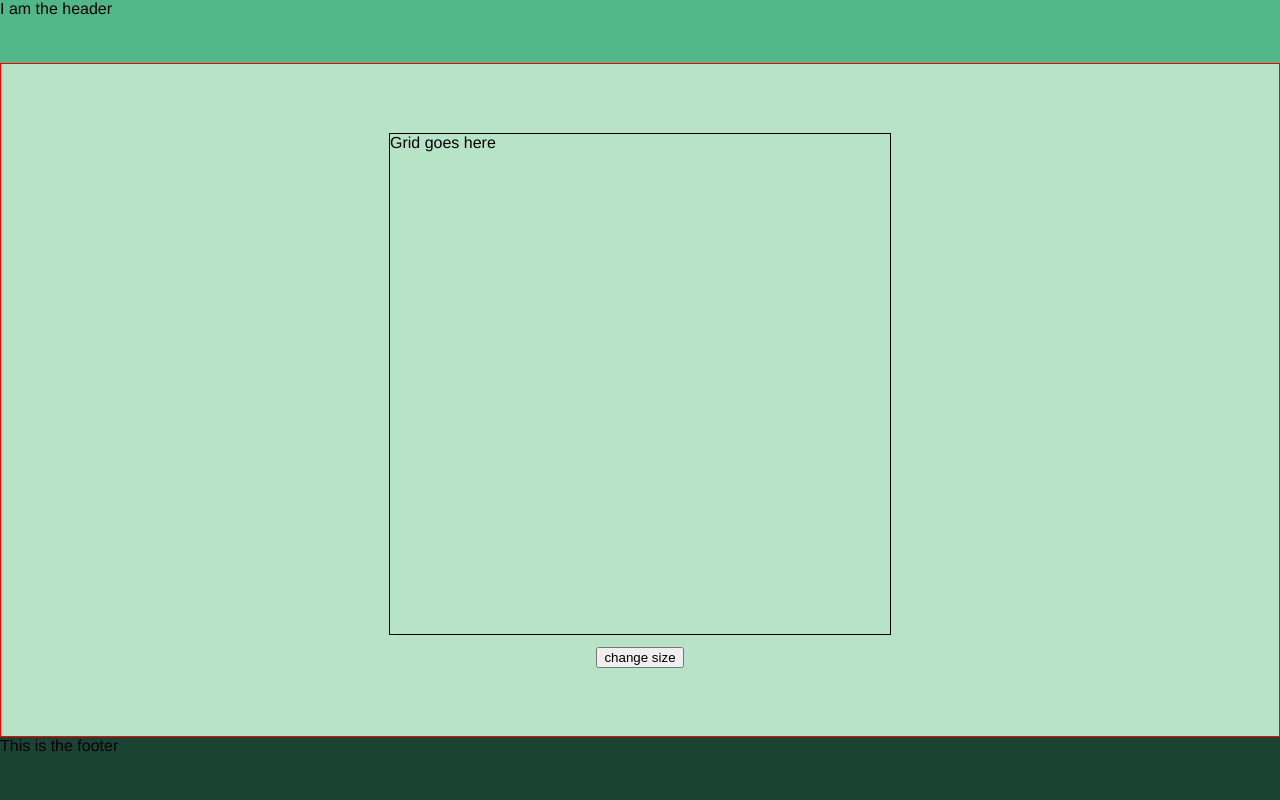
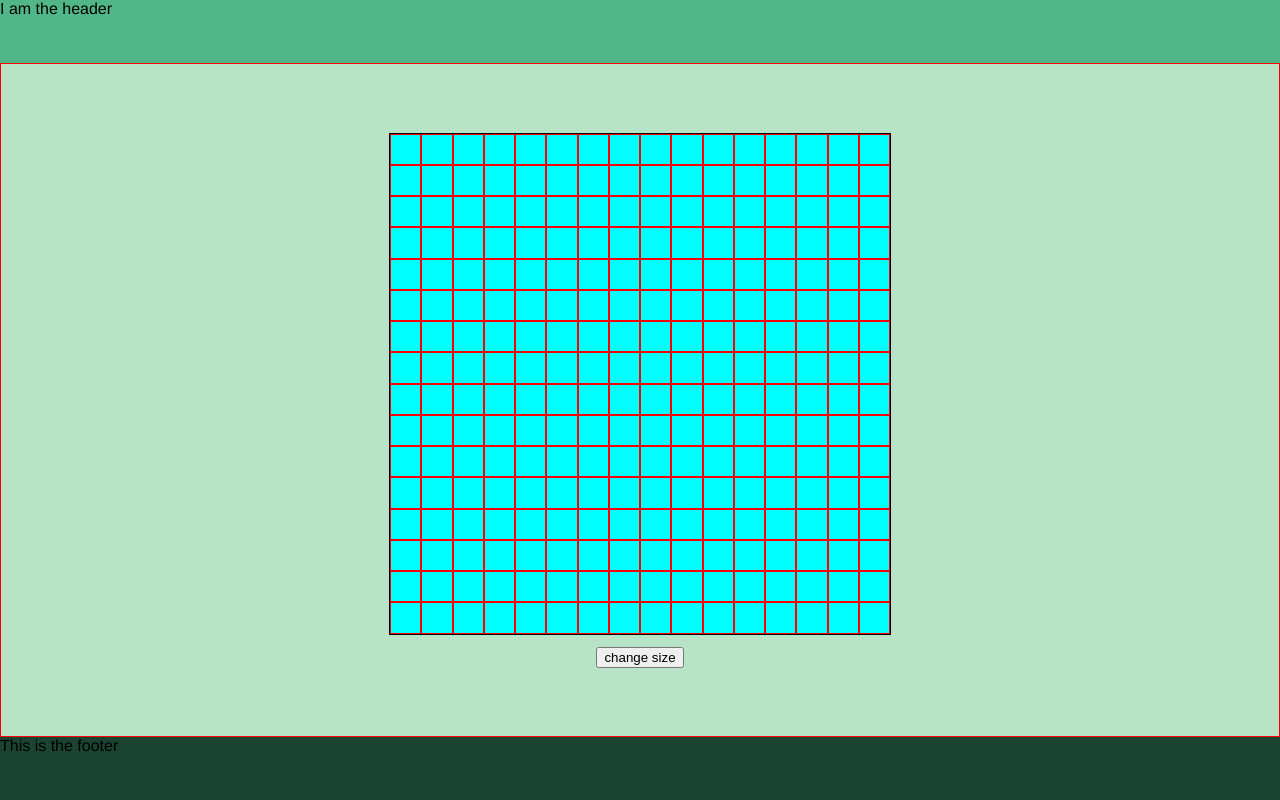
Before and after one commit to KGarvey92/etch-a-sketch, a plain HTML site: page index.html in a window 1280 px wide. Drawn offline with Linux system fonts and the light colour scheme.

Commit message:
create initial grid

```diff
--- a/index.html
+++ b/index.html
@@ -11,10 +11,8 @@
 <body>
     <header>I am the header</header>
     <main>
-        <div class="grid">
-            Grid goes here
-        </div>
-        <button> change size</button>
+        <div class="grid"></div>
+        <button class="gridBtn"> change size</button>
     </main>
     <footer>This is the footer</footer>
 </body>
--- a/script.js
+++ b/script.js
@@ -0,0 +1,28 @@
+//create initial 16x16 grid
+
+const gridSquare = document.createElement('div');
+gridSquare.classList.add('grid-item');
+const grid = document.querySelector('.grid')
+createGrid(16);
+
+function createGrid(gridSize) {
+    for (let i = 0; i < gridSize; i++) {
+        for (let j = 0; j < gridSize; j++) {
+            grid.appendChild(gridSquare.cloneNode(true));
+        }
+    }
+}
+
+// add event listener on button
+const gridBtn = document.querySelector('.gridBtn');
+gridBtn.addEventListener
+    // prompt user for number between 1-100
+
+
+    // check number is valid and an integer
+
+
+    // change cssGrid according to input
+
+
+    // rerun createGrid function
--- a/styles.css
+++ b/styles.css
@@ -29,6 +29,14 @@ main {
     border: solid 1px;
     height: 500px;
     width: 500px;
+    display: grid;
+    grid-template-columns: repeat(16, 1fr);
+    grid-template-rows: repeat(16, 1fr);
+}
+
+.grid-item {
+    background-color: aqua;
+    border: solid 1px red;
 }
 footer {
     background-color: #1b4332;
```
